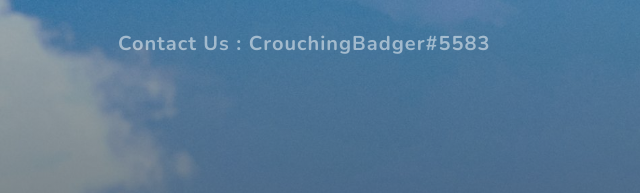
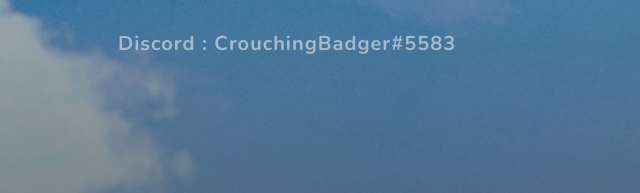
Before and after one commit to AuliaHibatillah/auliahibatillah.github.io, a plain HTML site: page index.html in a window 1280 px wide. Shown: the top 193 px of the page, 0-640 px from the left. Drawn offline with nearby package versions, Linux system fonts and the light colour scheme.

Commit message:
Update index.html

```diff
--- a/index.html
+++ b/index.html
@@ -54,7 +54,7 @@
         <!-- Navigation-->
         <nav class="navbar navbar-expand-lg navbar-light fixed-top" id="mainNav">
             <div class="container px-4 px-lg-5">
-                <a class="navbar-brand" href="https://discordapp.com/users/307431017893986306/" target="_blank">Contact Us : CrouchingBadger#5583</a>
+                <a class="navbar-brand" href="https://discordapp.com/users/307431017893986306/" target="_blank">Discord : CrouchingBadger#5583</a>
                 <button class="navbar-toggler navbar-toggler-right" type="button" data-bs-toggle="collapse" data-bs-target="#navbarResponsive" aria-controls="navbarResponsive" aria-expanded="false" aria-label="Toggle navigation">
                     Menu
                     <i class="fas fa-bars"></i>
```
